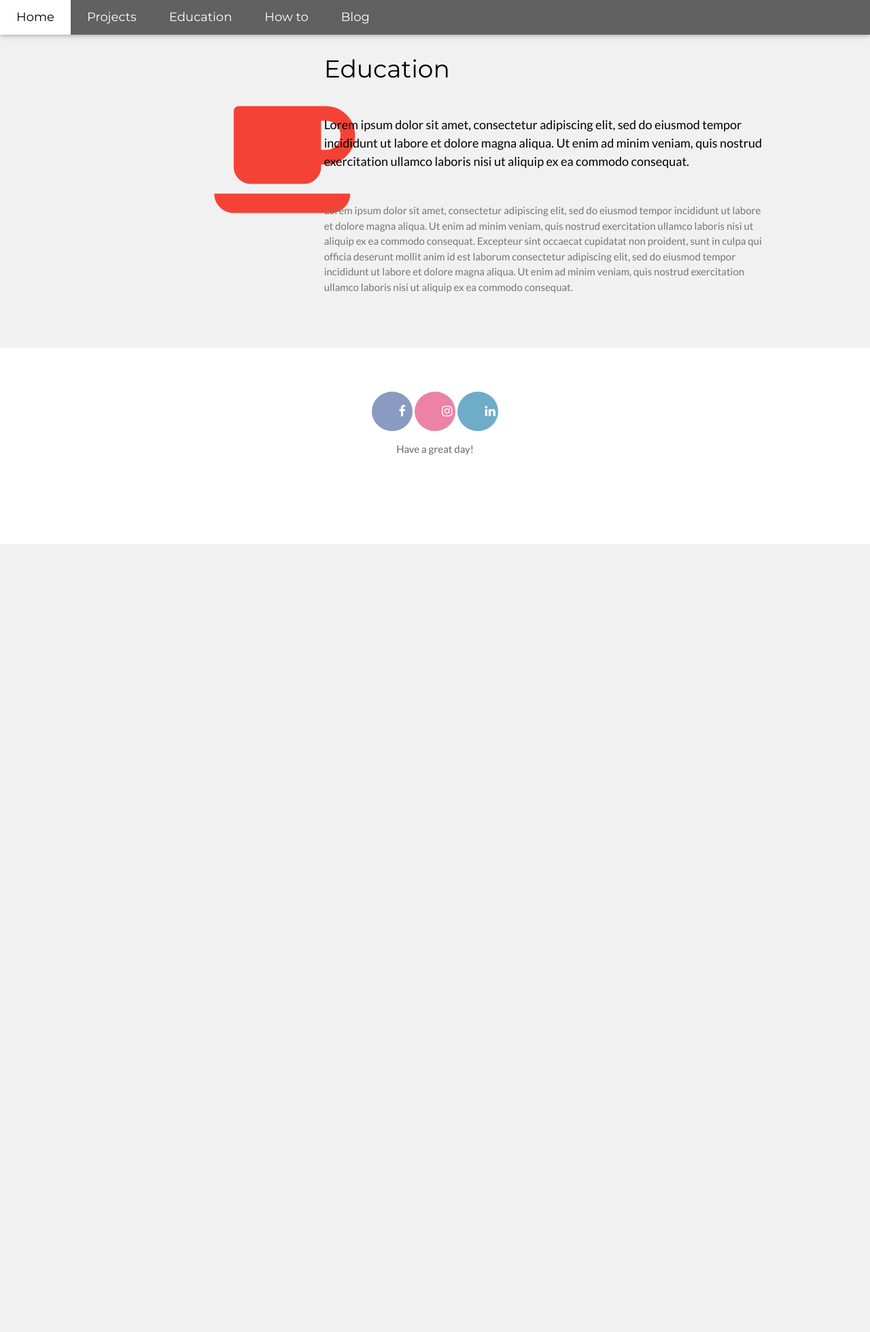
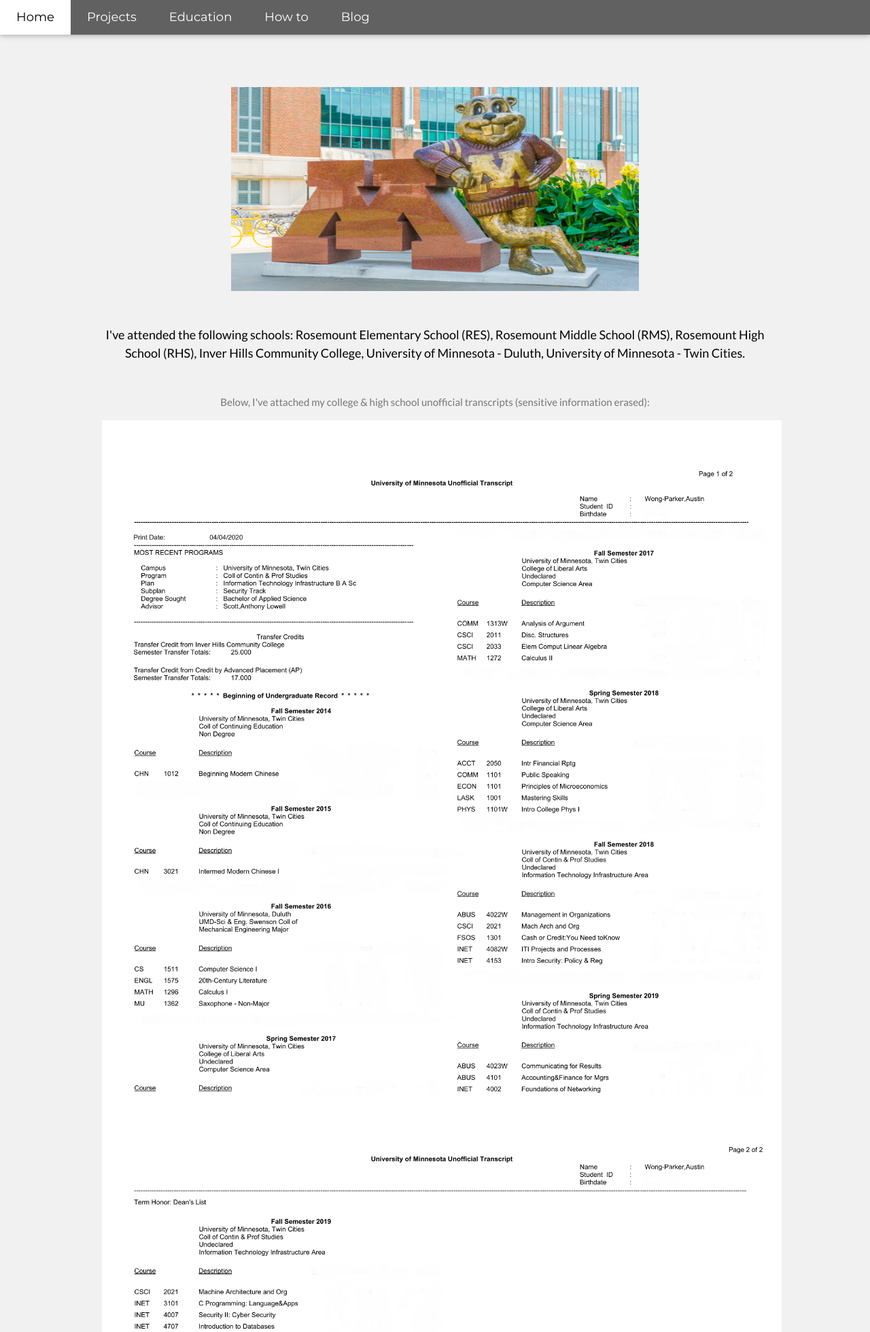
Before and after one commit to AustinWongParker/flaskwebsite, a Flask app: page /education in a window 1280 px wide. Shown: the top 1959 px of the page at 68% size. Before the commit the page ends 800 px from the top, so only its background shows below. Run offline with Flask 2, Linux system fonts and the light colour scheme; some libraries are stand-ins or nearby versions.

Commit message:
education is done

```diff
--- a/templates/education.html
+++ b/templates/education.html
@@ -3,23 +3,29 @@
 {% extends 'layout.html' %}
 
 {% block body2 %}
-
+<center>
 <div class="w3-row-padding w3-light-grey w3-padding-64 w3-container">
   <div class="w3-content">
-    <div class="w3-third w3-center">
-      <i class="fa fa-coffee w3-padding-64 w3-text-red w3-margin-right"></i>
-    </div>
+    <div class="">
+      <!-- Banner -->
+      <div style="margin-bottom: -55px;" class="w3-container w3-center w3-padding-64">
+        <img src="/static/uofm.png" height="300" width="600">
+      </div>
 
-    <div class="w3-twothird">
-      <h1>Education</h1>
-      <h5 class="w3-padding-32">Lorem ipsum dolor sit amet, consectetur adipiscing elit, sed do eiusmod tempor incididunt ut labore et dolore magna aliqua. Ut enim ad minim veniam, quis nostrud exercitation ullamco laboris nisi ut aliquip ex ea commodo consequat.</h5>
+      <h5 class="w3-padding-32">I've attended the following schools: Rosemount Elementary School (RES), Rosemount Middle School (RMS), Rosemount
+                              High School (RHS), Inver Hills Community College, University of Minnesota - Duluth, University of Minnesota - Twin Cities.</h5>
 
-      <p class="w3-text-grey">Lorem ipsum dolor sit amet, consectetur adipiscing elit, sed do eiusmod tempor incididunt ut labore et dolore magna aliqua. Ut enim ad minim veniam, quis nostrud exercitation ullamco laboris nisi ut aliquip ex ea commodo consequat. Excepteur sint
-        occaecat cupidatat non proident, sunt in culpa qui officia deserunt mollit anim id est laborum consectetur adipiscing elit, sed do eiusmod tempor incididunt ut labore et dolore magna aliqua. Ut enim ad minim veniam, quis nostrud exercitation ullamco
-        laboris nisi ut aliquip ex ea commodo consequat.</p>
+      <p style="margin-bottom: -100px;" class="w3-text-grey">Below, I've attached my college & high school unofficial transcripts (sensitive information erased):</p>
+      <p></p> <!-- Empty space. Keep for now-->
+      <div class="w3-third w3-center">
+      <img src=/static/unoff_transcript_uofm-1.png height=50% width="1000" style="padding-top:100px;">
+      <img style="margin-top: -300px;" src=/static/unoff_transcript_uofm-2.png height=50% width="1000" style="padding-top:100px;">
+      <img style="margin-top: -400px;" src=/static/unoff_transcript_hs.png height=50% width="1000" style="padding-top:100px;">
+      </div>
     </div>
   </div>
 </div>
+</center>
 {% endblock %}
 
 <!-- Footer -->
--- a/templates/gaming.html
+++ b/templates/gaming.html
@@ -4,5 +4,8 @@
 {% extends 'layout.html' %}
 
 {% block body %}
-  <h1>Gaming</h1>
+<video width="700" height="500" controls>
+  <source src="/static/mav_warrior.mp4" type="video/mp4">
+Your browser does not support the video tag.
+</video>
 {% endblock %}
--- a/templates/home.html
+++ b/templates/home.html
@@ -3,7 +3,7 @@
 
 <!-- Header -->
 {% block Header %}
-<header class="w3-container w3-center awp_code_background" style="padding:250px 16px">
+<header class="w3-container w3-center awp_code_background" style="padding:240px 16px">
   <!--<h1 style="color:white;font-family:Century Gothic;"> Austin Wong-Parker</h1>-->
   <!--<h2 class="w3-margin "> MN-based Software Developer </h2-->
   <center>
```
Also changed, not shown: templates/blog.html (+2 -16 lines), templates/howto.html (+2 -16 lines), templates/links.html (deleted, +0 -7 lines), static/rhs.png (added), static/under_con.jpg (added), static/under_con.png (added), static/unoff_transcript_hs.png (added), static/unoff_transcript_uofm-1.png (added), static/unoff_transcript_uofm-2.png (added), static/uofm.jpg (added), static/uofm.png (added), 1 other file.
